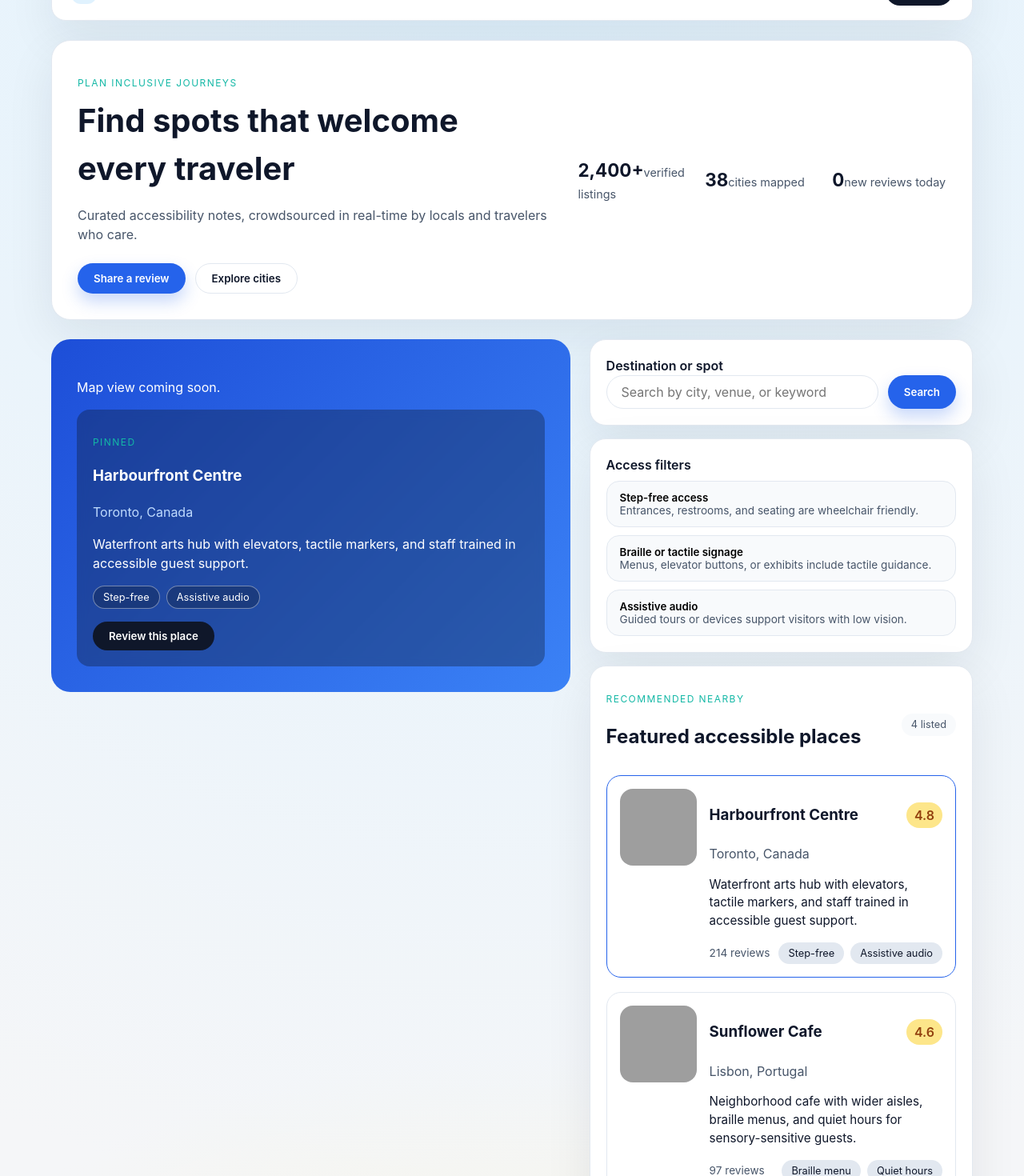
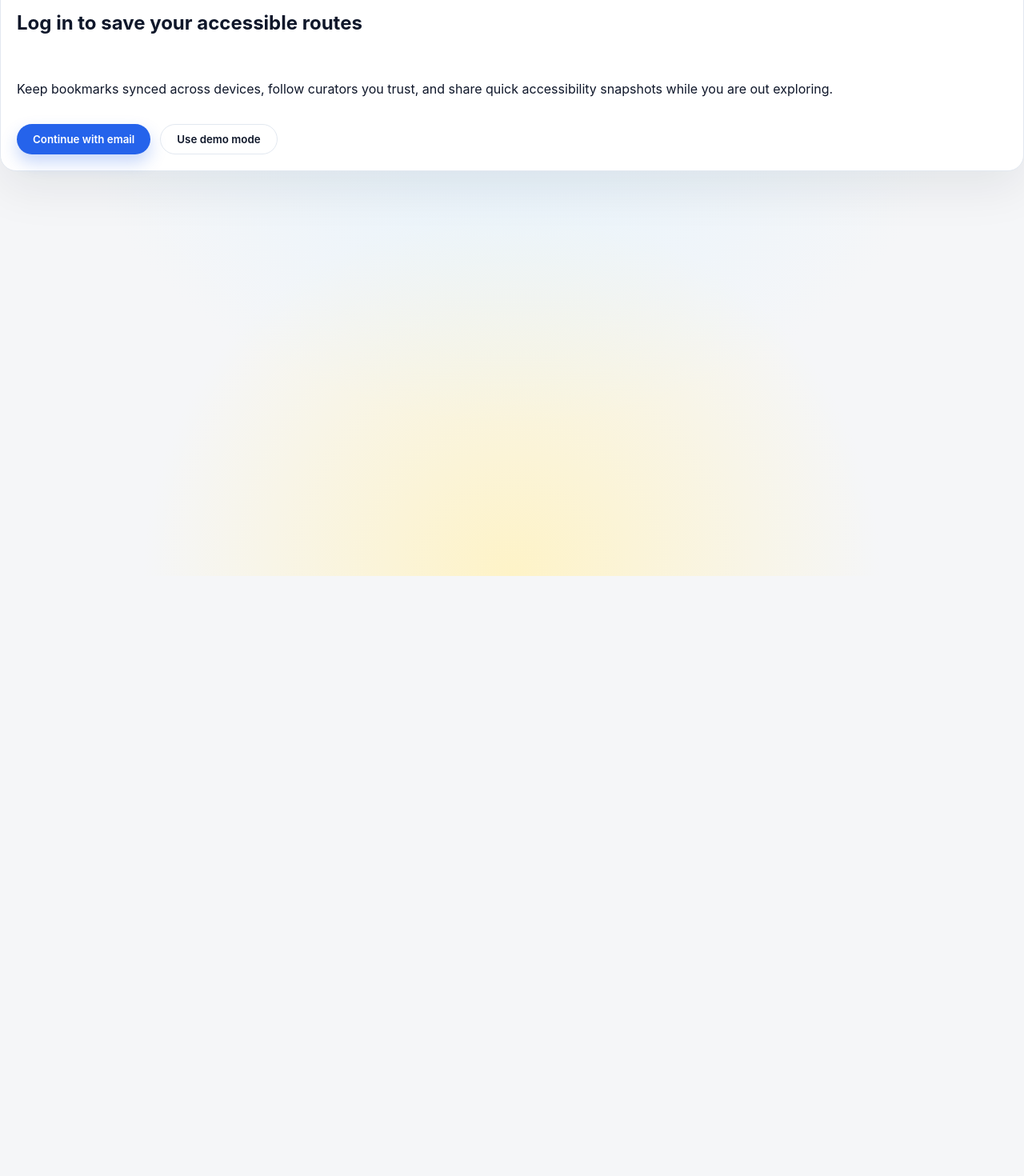
Before and after one commit to Liamzhangg/RoamAble, a React (Vite) app in the folder front_end/: page / in a window 1280 px wide. Shown: the part 80-1550 px from the top of the page at 80% size. After the commit the page ends 800 px from the top, so only its background shows below. Built offline with nearby package versions, Linux system fonts and the light colour scheme; grey boxes are pictures that could not be loaded.

Commit message:
Combine Update

```diff
--- a/front_end/package.json
+++ b/front_end/package.json
@@ -10,8 +10,10 @@
     "preview": "vite preview"
   },
   "dependencies": {
+    "leaflet": "^1.9.4",
     "react": "^19.1.1",
-    "react-dom": "^19.1.1"
+    "react-dom": "^19.1.1",
+    "react-leaflet": "^5.0.0"
   },
   "devDependencies": {
     "@eslint/js": "^9.36.0",
--- a/front_end/src/App.css
+++ b/front_end/src/App.css
@@ -179,28 +179,34 @@
   gap: 16px;
 }
 
-.map-panel__placeholder {
-  background: linear-gradient(135deg, #1d4ed8, #3b82f6);
+.map-panel__map {
   border-radius: 24px;
-  color: white;
-  padding: 32px;
+  overflow: hidden;
+  box-shadow: var(--shadow);
+  border: 1px solid var(--border);
+}
+
+.leaflet-map {
+  width: 100%;
   min-height: 360px;
-  position: relative;
-  overflow: hidden;
-  display: flex;
-  flex-direction: column;
-  justify-content: space-between;
+  height: 420px;
 }
 
 .selected-place {
-  background: rgba(15, 23, 42, 0.35);
-  border-radius: 16px;
+  background: var(--surface);
+  border-radius: 20px;
   padding: 20px;
-  backdrop-filter: blur(6px);
+  border: 1px solid var(--border);
+  box-shadow: var(--shadow);
+}
+
+.selected-place.is-empty {
+  text-align: center;
+  color: var(--subtle-text);
 }
 
 .selected-place__location {
-  color: #bfdbfe;
+  color: var(--subtle-text);
   margin-bottom: 8px;
 }
 
@@ -219,12 +225,6 @@
   font-size: 0.8rem;
   background: #e2e8f0;
   color: var(--text);
-}
-
-.selected-place .tag {
-  background: rgba(15, 23, 42, 0.3);
-  color: white;
-  border: 1px solid rgba(255, 255, 255, 0.4);
 }
 
 .panel {
@@ -384,6 +384,16 @@
   font-weight: 600;
 }
 
+.popup-link {
+  background: none;
+  border: none;
+  color: var(--primary);
+  text-decoration: underline;
+  cursor: pointer;
+  padding: 0;
+  font-weight: 600;
+}
+
 .modal-backdrop {
   position: fixed;
   inset: 0;
--- a/front_end/src/App.jsx
+++ b/front_end/src/App.jsx
@@ -1,5 +1,9 @@
 import { useMemo, useState } from "react";
 import "./App.css";
+import "leaflet/dist/leaflet.css";
+import { MapContainer, TileLayer, Marker, Popup } from "react-leaflet";
+import L from "leaflet";
+
 import FiltersBar from "./ui_ux_design/filters_bar.jsx";
 import SearchBox from "./ui_ux_design/search_box.jsx";
 import AddReviewModal from "./ui_ux_design/add_review_modal.jsx";
@@ -7,74 +11,38 @@ import NavBar from "./ui_ux_design/nav_bar.jsx";
 import PlaceList from "./ui_ux_design/place_list.jsx";
 import LoginScreen from "./ui_ux_design/login_screen.jsx";
 
+// Fix Leaflet marker icons for Vite
+delete L.Icon.Default.prototype._getIconUrl;
+L.Icon.Default.mergeOptions({
+  iconRetinaUrl: new URL("leaflet/dist/images/marker-icon-2x.png", import.meta.url),
+  iconUrl: new URL("leaflet/dist/images/marker-icon.png", import.meta.url),
+  shadowUrl: new URL("leaflet/dist/images/marker-shadow.png", import.meta.url),
+});
+
 const PLACES = [
   {
     id: "p-1",
     name: "Harbourfront Centre",
     location: "Toronto, Canada",
     rating: 4.8,
-    reviews: 214,
+    lat: 43.6376,
+    lng: -79.3816,
     tags: ["Step-free", "Assistive audio"],
-    features: {
-      wheelchair: true,
-      braille: false,
-      assistiveAudio: true,
-    },
+    features: { wheelchair: true, braille: false, assistiveAudio: true },
     description:
       "Waterfront arts hub with elevators, tactile markers, and staff trained in accessible guest support.",
-    photo:
-      "https://images.unsplash.com/photo-1505764706515-aa95265c5abc?auto=format&fit=crop&w=400&q=60",
   },
   {
     id: "p-2",
-    name: "Sunflower Cafe",
-    location: "Lisbon, Portugal",
-    rating: 4.6,
-    reviews: 97,
+    name: "Royal Ontario Museum",
+    location: "Toronto, Canada",
+    rating: 4.7,
+    lat: 43.6677,
+    lng: -79.3948,
     tags: ["Braille menu", "Quiet hours"],
-    features: {
-      wheelchair: true,
-      braille: true,
-      assistiveAudio: false,
-    },
+    features: { wheelchair: true, braille: true, assistiveAudio: false },
     description:
-      "Neighborhood cafe with wider aisles, braille menus, and quiet hours for sensory-sensitive guests.",
-    photo:
-      "https://images.unsplash.com/photo-1447933601403-0c6688de566e?auto=format&fit=crop&w=400&q=60",
-  },
-  {
-    id: "p-3",
-    name: "Aurora Gallery",
-    location: "Reykjavík, Iceland",
-    rating: 4.9,
-    reviews: 162,
-    tags: ["Guided touch tour", "Audio guides"],
-    features: {
-      wheelchair: true,
-      braille: true,
-      assistiveAudio: true,
-    },
-    description:
-      "Modern art space highlighting Nordic artists with guided touch tours and descriptive audio.",
-    photo:
-      "https://images.unsplash.com/photo-1465310477141-6fb93167a273?auto=format&fit=crop&w=400&q=60",
-  },
-  {
-    id: "p-4",
-    name: "Skyline Rooftop",
-    location: "Chicago, USA",
-    rating: 4.4,
-    reviews: 58,
-    tags: ["Reserved seating", "Wide pathways"],
-    features: {
-      wheelchair: true,
-      braille: false,
-      assistiveAudio: false,
-    },
-    description:
-      "Elevator-accessible rooftop with movable seating, textured wayfinding, and staff assistance.",
-    photo:
-      "https://images.unsplash.com/photo-1504674900247-0877df9cc836?auto=format&fit=crop&w=400&q=60",
+      "Museum with elevators, braille exhibits, and staff assistance for mobility access.",
   },
 ];
 
@@ -87,8 +55,9 @@ const DEFAULT_FILTERS = {
 function App() {
   const [searchQuery, setSearchQuery] = useState("");
   const [filters, setFilters] = useState(DEFAULT_FILTERS);
-  const [selectedPlace, setSelectedPlace] = useState(PLACES[0]);
+  const [selectedPlace, setSelectedPlace] = useState(null);
   const [isModalOpen, setIsModalOpen] = useState(false);
+  const [isLoggedIn, setIsLoggedIn] = useState(false);
   const [submittedReviews, setSubmittedReviews] = useState([]);
 
   const handleSearch = (query) => {
@@ -98,11 +67,7 @@ function App() {
   const handleSubmitReview = (data) => {
     setSubmittedReviews((previous) => [
       ...previous,
-      {
-        ...data,
-        id: `${Date.now()}`,
-        createdAt: new Date().toISOString(),
-      },
+      { ...data, id: `${Date.now()}`, createdAt: new Date().toISOString() },
     ]);
   };
 
@@ -125,71 +90,75 @@ function App() {
     });
   }, [filters, searchQuery]);
 
+  // 🔹 Show LoginScreen first
+  if (!isLoggedIn) {
+    return <LoginScreen onLoginSuccess={() => setIsLoggedIn(true)} />;
+  }
+
   return (
     <div className="app-shell">
       <NavBar />
-      <header className="hero">
-        <div>
-          <p className="eyebrow">Plan inclusive journeys</p>
-          <h1>Find spots that welcome every traveler</h1>
-          <p className="hero__subtitle">
-            Curated accessibility notes, crowdsourced in real-time by locals and
-            travelers who care.
+      <header className="hero text-center">
+        <h1 className="text-3xl font-bold mb-2">Find Accessible Locations</h1>
+        <p className="text-gray-600">
+          Discover places with real accessibility reviews 🌍
         </p>
-          <div className="hero__actions">
-            <button className="btn btn-primary" onClick={() => setIsModalOpen(true)}>
-              Share a review
-            </button>
-            <button className="btn btn-ghost">Explore cities</button>
-          </div>
-        </div>
-        <div className="hero__stats">
-          <div>
-            <strong>2,400+</strong>
-            <span>verified listings</span>
-          </div>
-          <div>
-            <strong>38</strong>
-            <span>cities mapped</span>
-          </div>
-          <div>
-            <strong>{submittedReviews.length}</strong>
-            <span>new reviews today</span>
-          </div>
-        </div>
       </header>
 
-      <main className="layout">
-        <section className="map-panel" id="map">
-          <div className="map-panel__placeholder">
-            <p>Map view coming soon.</p>
+      <main className="layout grid grid-cols-1 md:grid-cols-2 gap-4 p-4">
+        {/* 🗺️ Map Section */}
+        <section className="map-panel rounded-xl overflow-hidden shadow-md">
+          <MapContainer
+            center={[43.6532, -79.3832]}
+            zoom={13}
+            scrollWheelZoom
+            style={{ height: "400px", width: "100%" }}
+          >
+            <TileLayer
+              attribution='&copy; <a href="https://www.openstreetmap.org/">OpenStreetMap</a>'
+              url="https://{s}.tile.openstreetmap.org/{z}/{x}/{y}.png"
+            />
+            {filteredPlaces.map((place) => (
+              <Marker
+                key={place.id}
+                position={[place.lat, place.lng]}
+                eventHandlers={{
+                  click: () => setSelectedPlace(place),
+                }}
+              >
+                <Popup>
+                  <strong>{place.name}</strong>
+                  <br />
+                  Accessibility: {place.rating}/5
+                </Popup>
+              </Marker>
+            ))}
+          </MapContainer>
+
+          {/* Selected Place Info */}
           {selectedPlace && (
-              <div className="selected-place">
-                <p className="eyebrow">Pinned</p>
-                <h3>{selectedPlace.name}</h3>
-                <p className="selected-place__location">
-                  {selectedPlace.location}
-                </p>
-                <p>{selectedPlace.description}</p>
-                <div className="selected-place__tags">
+            <div className="p-4 bg-white shadow-inner mt-2 rounded-xl">
+              <h3 className="text-lg font-semibold">{selectedPlace.name}</h3>
+              <p className="text-gray-600">{selectedPlace.description}</p>
+              <div className="flex flex-wrap gap-2 mt-2">
                 {selectedPlace.tags?.map((tag) => (
-                    <span key={tag} className="tag">
+                  <span key={tag} className="px-2 py-1 bg-blue-100 text-blue-800 rounded-full text-sm">
                     {tag}
                   </span>
                 ))}
               </div>
               <button
-                  className="btn btn-secondary"
+                className="btn btn-primary mt-3"
                 onClick={() => setIsModalOpen(true)}
               >
-                  Review this place
+                Add Review
               </button>
             </div>
           )}
-          </div>
         </section>
 
-        <section className="list-panel" id="list">
+        {/* 📋 List + Filters Section */}
+        <section className="list-panel bg-white rounded-xl shadow-md p-4">
           <SearchBox initialQuery={searchQuery} onSearch={handleSearch} />
           <FiltersBar filters={filters} onChange={setFilters} />
           <PlaceList
@@ -198,7 +167,7 @@ function App() {
             onSelect={setSelectedPlace}
           />
           <button
-            className="btn btn-outline full-width"
+            className="btn btn-outline full-width mt-4"
             onClick={() => setIsModalOpen(true)}
           >
             + Add a community review
@@ -206,8 +175,7 @@ function App() {
         </section>
       </main>
 
-      <LoginScreen />
-
+      {/* 📝 Review Modal */}
       <AddReviewModal
         isOpen={isModalOpen}
         onClose={() => setIsModalOpen(false)}
```
Also changed, not shown: front_end/src/map_data_logic/map_view.jsx (+65 -21 lines), 1 other file (tests, documents, lock files or other folders). Lines whose indentation alone changed are shown as unchanged.
